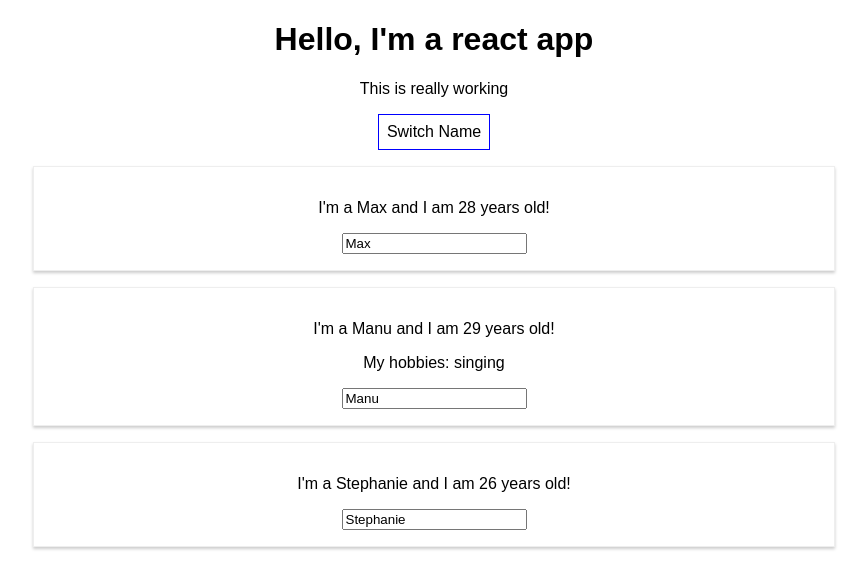
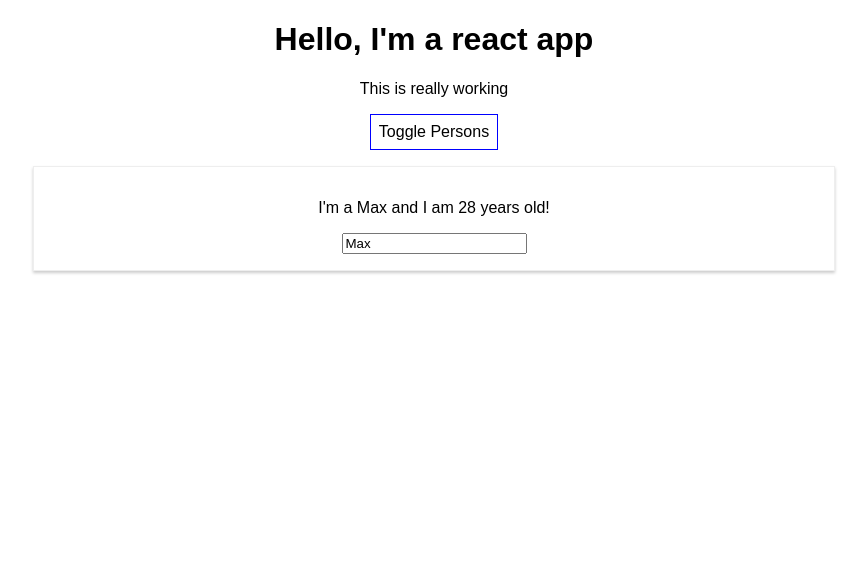
Before and after one commit to billiramirez/React-Items-Add, a React (Create React App) app: page / in a window 1280 px wide. Shown: the top 588 px of the page, without its empty margins (206-1073 px from the left). Built offline with nearby package versions, Linux system fonts and the light colour scheme.

Commit message:
rendering content conditionally

```diff
--- a/src/App.js
+++ b/src/App.js
@@ -20,7 +20,9 @@
          { name: newName, age: 28 },
          { name: 'Manu', age: 29 },
          { name: 'Stephanie', age: 36 }
-       ]
+       ],
+       otherState: 'Some other values',
+       showPersons : false
       });
   }
 
@@ -32,6 +34,11 @@
         { name: 'Stephanie', age: 26 }
       ]
     });
+  }
+
+  togglePersonsHandler =() => {
+      const doesShow = this.state.showPersons;
+      this.setState({showPersons: !doesShow})
   }
 
   render() {
@@ -48,10 +55,13 @@
         <p>This is really working</p>
         <button
         style={style}
-        onClick={() => this.switchNameHandler('Billi Ramirez !!!')}>Switch Name</button>
+        onClick={this.togglePersonsHandler}>Toggle Persons</button>
         <Person
           name={this.state.persons[0].name}
           age={this.state.persons[0].age}/>
+          {
+            this.state.showPersons === true?
+           <div>
            <Person
               name={this.state.persons[1].name}
               age={this.state.persons[1].age}
@@ -59,7 +69,10 @@
               changed={this.nameChangedHandler} >My hobbies: singing </Person>
             <Person
               name={this.state.persons[2].name}
-          age={this.state.persons[2].age}/>
+              age={this.state.persons[2].age} />
+            </div> :null
+          }
+
       </div>
     );
     //   return React.createElement('div', {className: 'App   '}, React.createElement('h1', null, 'does it work?'));
```
Lines whose indentation alone changed are shown as unchanged.
